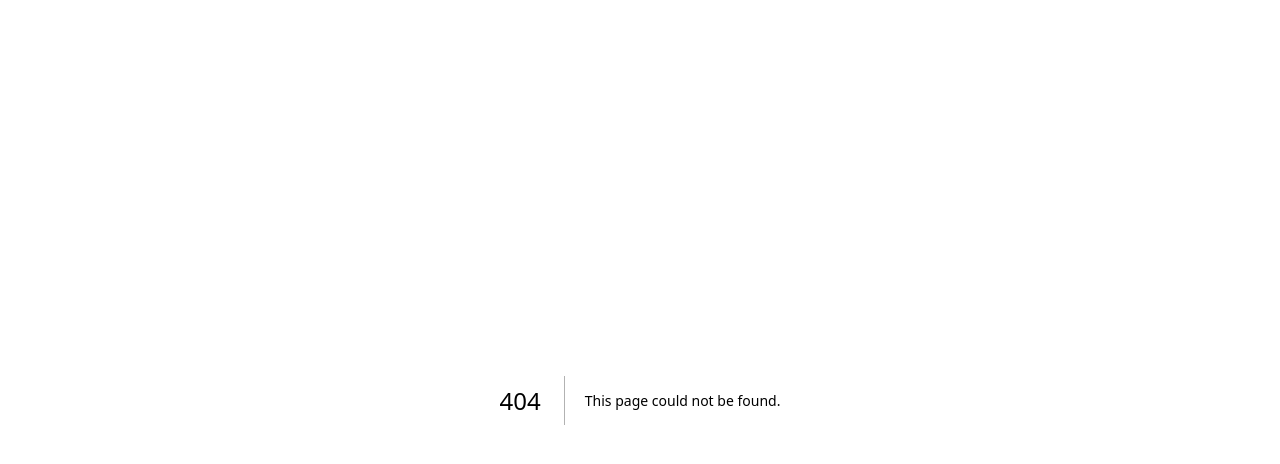
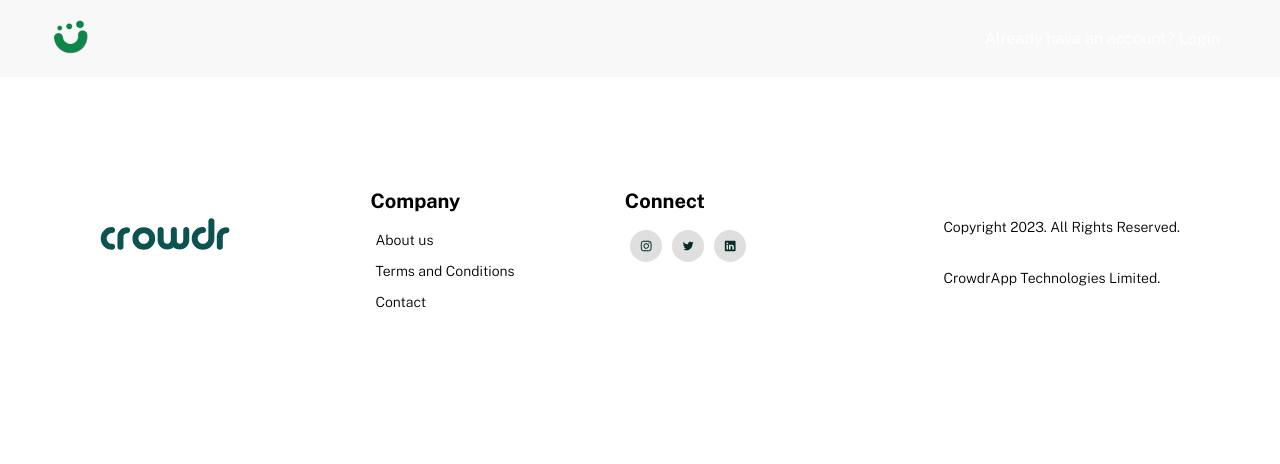
Before and after one commit to crowdr-dev/crowdr-web-app, a Next.js app: page /register in a window 1280 px wide. Before the commit this address had no page. Shown: the top 464 px of the page. Built offline with nearby package versions, Linux system fonts and the light colour scheme.

Commit message:
added navbar on register page

```diff
--- /dev/null
+++ b/src/app/register/components/Intro.tsx
@@ -0,0 +1,9 @@
+const Intro = () => {
+    return (
+        <div>
+            Enter
+        </div>
+    );
+}
+
+export default Intro;
--- /dev/null
+++ b/src/app/register/components/Navbar.tsx
@@ -0,0 +1,25 @@
+import Link from "next/link";
+import Image from "next/image";
+import "../styles/navbar.css"
+import CrowdrLogo from "../../../../public/brand/crowdr-logo.png"
+
+const Navbar = () => {
+  return (
+    <section className="bg-[#F8F8F8]">
+      <div className="max-w-[1750px] mx-auto py-2">
+        <div className="flex justify-between items-center px-4 md:px-10">
+          <div>
+              <Link href='/'>
+                  <Image src={CrowdrLogo} alt="Crowdr Logo" />
+              </Link>
+          </div>
+          <button className="login-btn">
+              <Link href="/login">Already have an account? Login</Link>
+          </button>
+        </div>
+      </div>
+    </section>
+  );
+};
+
+export default Navbar;
--- /dev/null
+++ b/src/app/register/page.tsx
@@ -0,0 +1,29 @@
+"use client";
+import React, { useState } from "react";
+import Footer from "../shared-components/Footer";
+import Modal from "../shared-components/Modal";
+import WaitlistForm from "../home/home-components/WaitlistForm";
+import Navbar from "./components/Navbar";
+
+const AboutUs = () => {
+  const [modalIsOpen, setModalIsOpen] = useState(false);
+
+  const openModal = () => {
+    setModalIsOpen(true);
+  };
+
+  const closeModal = () => {
+    setModalIsOpen(false);
+  };
+  return (
+    <div>
+      <Navbar />
+      <Footer />
+      <Modal isOpen={modalIsOpen} onClose={closeModal}>
+        <WaitlistForm />
+      </Modal>
+    </div>
+  );
+};
+
+export default AboutUs;
--- /dev/null
+++ b/src/app/register/styles/navbar.css
@@ -0,0 +1,16 @@
+@tailwind components;
+
+@layer components {
+  .login-btn {
+    @apply text-white rounded-full transition-all py-3 px-5;
+    background-color: var(--PRIMARY_COLOR);
+  }
+
+  .login-btn:hover {
+    background-color: var(--PRIMARY_COLOR_2);
+  }
+}
+
+.nav-bg {
+    background-color: var(--BACKGROUND_GREY);
+}
```
Also changed, not shown: public/brand/crowdr-logo.png (added).
